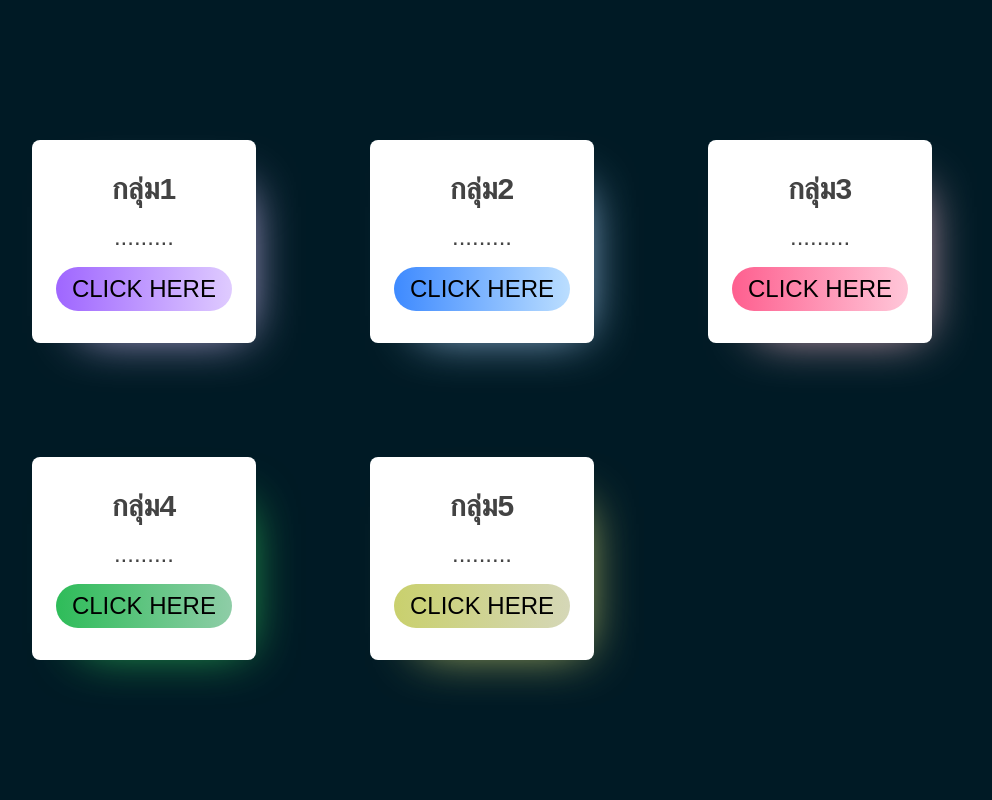
After one commit to Zwiikty/GPCheck, a PHP site: page /card-student.php in a window 1280 px wide. The commit adds this page. Shown: the whole page, without its empty margins (158-1150 px from the left). Run offline with PHP 8.4, Linux system fonts and the light colour scheme.

Commit message:
Add files via upload

```diff
--- /dev/null
+++ b/card-student.php
@@ -0,0 +1,58 @@
+<!DOCTYPE html>
+<html lang="en">
+  <head>
+    <meta charset="UTF-8" />
+    <meta name="viewport" content="width=device-width, initial-scale=1.0" />
+    <link rel="stylesheet" href="style-card-student.css" >
+    <title>Grid CSS</title>
+  </head>
+  <body>
+  <div class="grid-container">
+  <div class="item1">
+  <main class="card">
+    <section class="card กลุ่ม1">
+<h3>กลุ่ม1</h3>
+    <span>.........</span>
+    <a href="home.html.php"><button>click here</button></a>
+</section>
+  </div>
+
+  <div class="item2">
+  <main class="card">
+    <section class="card กลุ่ม2">
+<h3>กลุ่ม2</h3>
+    <span>.........</span>
+    <a href="home.html.php"><button>click here</button></a>
+
+</section>
+  </div>
+
+  <div class="item3">
+  <main class="card">
+    <section class="card กลุ่ม3">
+<h3>กลุ่ม3</h3>
+    <span>.........</span>
+    <a href="home.html.php"><button>click here</button></a>
+</section>
+  </div>
+
+  <div class="item4">
+  <main class="card">
+    <section class="card กลุ่ม4">
+<h3>กลุ่ม4</h3>
+    <span>.........</span>
+    <a href="home.html.php"><button>click here</button></a>
+</section>
+  </div>
+
+  <div class="item5">
+  <main class="card">
+    <section class="card กลุ่ม5">
+<h3>กลุ่ม5</h3>
+    <span>.........</span>
+    <a href="home.html.php"><button>click here</button></a>
+</section>
+  </div>
+
+  </body>
+</html>
--- a/style-card-student.css
+++ b/style-card-student.css
@@ -1,11 +1,13 @@
-* {
+*
+{
   margin: 0;
   padding: 0;
   box-sizing: border-box;
   font-family: "Poppins", sans-serif;
 }
 
-body {
+body
+{
   background: #001a25;
   height: 100vh;
   width: 100%;
@@ -16,8 +18,8 @@ body {
 
   color: #434343;
   font-size: 16px;
+
 }
-
 main.card{
   display: flex;
   padding: 32px;
@@ -83,6 +85,16 @@ main.card section.card.กลุ่ม3 button
   background: linear-gradient(to right, #FE5F8F, #FFC7D9);
 }
 
+main.card section.card.กลุ่ม4 button
+{
+  background: linear-gradient(to right, #2ebc59, #8ccca5fa);
+}
+
+main.card section.card.กลุ่ม5 button
+{
+  background: linear-gradient(to right, #c9d06d, #d5d7b7);
+}
+
 main.card section.card.กลุ่ม1
 {
   box-shadow: 20px 20px 50px -30px #dbc4ff;
@@ -98,28 +110,28 @@ main.card section.card.กลุ่ม3
   box-shadow: 20px 20px 50px -30px #ffc1d5;
 }
 
-/*@media screen and (max-width: 720px)
+main.card section.card.กลุ่ม4
+{
+  box-shadow: 20px 20px 50px -30px #2ebc59;
+}
 
+main.card section.card.กลุ่ม5
 {
-  main.card {
-      flex-direction: column;
+  box-shadow: 20px 20px 50px -30px #c9d06d;
+}
+
+.grid-container {
+    display: grid;
+    grid-template-columns: auto auto auto;
+    grid-column-gap: 50px;
+    grid-row-gap: 10px;
+    background-color: #001a25;
+    padding: 10px;
   }
 
-  main.card section.card
-  {
-      margin-left: 0;
-      margin-bottom: 32px;
+  .grid-container > div {
+    /*background-color: rgba(255, 255, 255, 0.8);*/
+    text-align: center;
+    padding: 20px 0;
+    font-size: 30px;
   }
-
-  main.card section.card:last-child
-  {
-      margin-bottom: 0;
-  }
-
-  main.card section.card button
-  {
-      font-size: 70%;
-  }
-
-}
-*/
```
